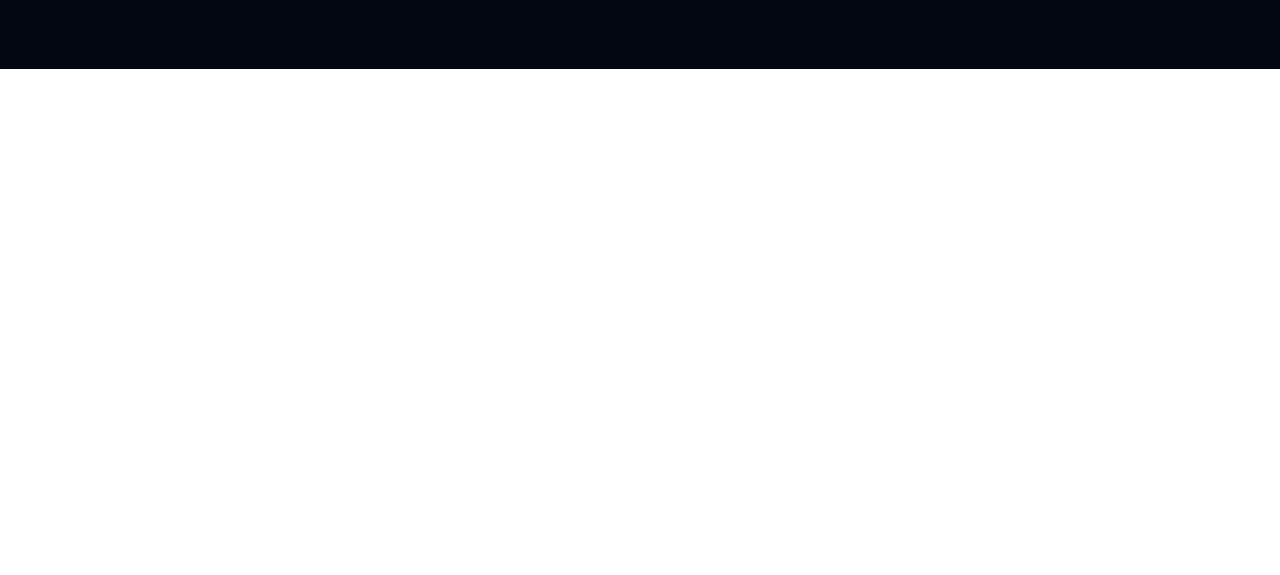
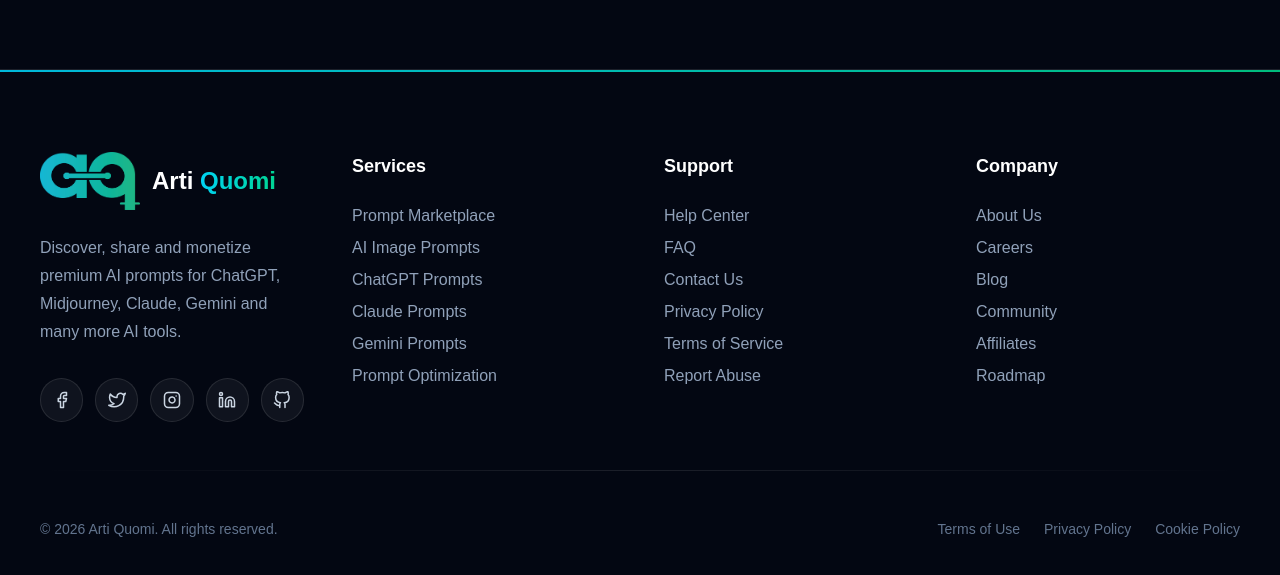
Before and after one commit to MdMonerujammanMunna/ArtiQuomi, a Next.js app: page / in a window 1280 px wide. Shown: the part 1755-2330 px from the top of the page. Before the commit the page ends 1824 px from the top, so only its background shows below. Built offline with nearby package versions, Linux system fonts and the light colour scheme.

Commit message:
add footer section design

```diff
--- a/src/app/layout.js
+++ b/src/app/layout.js
@@ -1,6 +1,7 @@
 import { Inter, Space_Grotesk } from "next/font/google";
 import "./globals.css";
 import Navbar from "@/components/NavBar/Navibar";
+import Footer from "@/components/Footer/FooterSection";
 
 const InterTO = Inter({
   variable: "--font-geist-sans",
@@ -23,10 +24,10 @@
       lang="en"
       className={`${InterTO.variable} ${Space_GroteskTO.variable} font-sans`}
     >
-      <body className="min-h-full flex flex-col">
+      <body className="min-h-full flex flex-col container mx-auto">
         <Navbar />
         <main>{children}</main>
-
+        <Footer />
       </body>
     </html>
   );
--- /dev/null
+++ b/src/components/Footer/FooterSection.jsx
@@ -0,0 +1,181 @@
+"use client";
+
+import Image from "next/image";
+import Link from "next/link";
+import {
+    FiFacebook,
+    FiTwitter,
+    FiInstagram,
+    FiLinkedin,
+    FiGithub,
+} from "react-icons/fi";
+
+const Footer = () => {
+    const services = [
+        "Prompt Marketplace",
+        "AI Image Prompts",
+        "ChatGPT Prompts",
+        "Claude Prompts",
+        "Gemini Prompts",
+        "Prompt Optimization",
+    ];
+
+    const support = [
+        "Help Center",
+        "FAQ",
+        "Contact Us",
+        "Privacy Policy",
+        "Terms of Service",
+        "Report Abuse",
+    ];
+
+    const company = [
+        "About Us",
+        "Careers",
+        "Blog",
+        "Community",
+        "Affiliates",
+        "Roadmap",
+    ];
+
+    return (
+        <footer className="relative overflow-hidden border-t border-white/10 bg-[#030712]">
+
+            <div className="h-0.5 w-full bg-linear-to-r from-cyan-500 to-emerald-500" />
+            <div className="relative mx-auto  px-10 py-20">
+
+                <div className="grid gap-12 lg:grid-cols-4">
+
+                    {/* Logo */}
+                    <div>
+                        <div className="flex items-center gap-3">
+                            <Image src="/logo.png" alt="Logo" width={100} height={100} />
+
+                            <div>
+                                <span className="text-2xl font-bold text-white">
+                                    Arti{" "}
+                                    <span className="bg-linear-to-r from-cyan-400 to-emerald-400 bg-clip-text text-transparent">
+                                        Quomi
+                                    </span>
+                                </span>
+                            </div>
+                        </div>
+
+                        <p className="mt-6  leading-7 text-slate-400">
+                            Discover, share and monetize premium AI prompts for ChatGPT,
+                            Midjourney, Claude, Gemini and many more AI tools.
+                        </p>
+
+                        <div className="mt-8 flex gap-3">
+                            {[
+                                FiFacebook,
+                                FiTwitter,
+                                FiInstagram,
+                                FiLinkedin,
+                                FiGithub,
+                            ].map((Icon, i) => (
+                                <a
+                                    key={i}
+                                    href="#"
+                                    className="flex h-11 w-11 items-center justify-center rounded-full border border-white/10 bg-white/5 text-slate-300 transition-all duration-300 hover:bg-linear-to-r from-cyan-500 to-emerald-500 hover:text-white"
+                                >
+                                    <Icon size={18} />
+                                </a>
+                            ))}
+                        </div>
+                    </div>
+
+                    {/* Services */}
+                    <div>
+                        <h3 className="mb-6 text-lg font-semibold text-white">
+                            Services
+                        </h3>
+
+                        <ul className="space-y-2">
+                            {services.map((item) => (
+                                <li key={item}>
+                                    <Link
+                                        href="#"
+                                        className="text-slate-400 transition hover:text-emerald-400"
+                                    >
+                                        {item}
+                                    </Link>
+                                </li>
+                            ))}
+                        </ul>
+                    </div>
+
+                    {/* Support */}
+                    <div>
+                        <h3 className="mb-6 text-lg font-semibold text-white">
+                            Support
+                        </h3>
+
+                        <ul className="space-y-2">
+                            {support.map((item) => (
+                                <li key={item}>
+                                    <Link
+                                        href="#"
+                                        className="text-slate-400 transition hover:text-emerald-400"
+                                    >
+                                        {item}
+                                    </Link>
+                                </li>
+                            ))}
+                        </ul>
+                    </div>
+
+                    {/* Company */}
+                    <div>
+                        <h3 className="mb-6 text-lg font-semibold text-white">
+                            Company
+                        </h3>
+
+                        <ul className="space-y-2">
+                            {company.map((item) => (
+                                <li key={item}>
+                                    <Link
+                                        href="#"
+                                        className="text-slate-400 transition hover:text-emerald-400"
+                                    >
+                                        {item}
+                                    </Link>
+                                </li>
+                            ))}
+                        </ul>
+                    </div>
+
+                </div>
+
+                {/* Divider */}
+                <div className="my-12 h-px w-full bg-linear-to-r from-transparent via-white/10 to-transparent" />
+
+                {/* Bottom */}
+                <div className="flex flex-col items-center justify-between gap-6 text-sm text-slate-500 md:flex-row">
+
+                    <p>
+                        © {new Date().getFullYear()} Arti Quomi. All rights reserved.
+                    </p>
+
+                    <div className="flex flex-wrap gap-6">
+                        <Link href="#" className="hover:text-emerald-400">
+                            Terms of Use
+                        </Link>
+
+                        <Link href="#" className="hover:text-emerald-400">
+                            Privacy Policy
+                        </Link>
+
+                        <Link href="#" className="hover:text-emerald-400">
+                            Cookie Policy
+                        </Link>
+                    </div>
+
+                </div>
+
+            </div>
+        </footer>
+    );
+};
+
+export default Footer;
--- a/src/components/NavBar/Navibar.jsx
+++ b/src/components/NavBar/Navibar.jsx
@@ -74,7 +74,7 @@
                             <Button
                                 as={NextLink}
                                 href="/get-started"
-                                className="cursor-pointer bg-linear-to-r from-cyan-500 to-emerald-500 px-6 py-2 rounded-2xl font-semibold text-black"
+                                className="cursor-pointer bg-linear-to-r from-cyan-500 to-emerald-500 px-6 py-2 rounded-full font-semibold text-black"
                             >
                                 Get Started
                             </Button>
--- a/src/components/WhyChooseUs/ChooseUs.jsx
+++ b/src/components/WhyChooseUs/ChooseUs.jsx
@@ -59,7 +59,7 @@
                 <header className="text-center max-w-3xl mx-auto mb-16">
                     <div className="flex items-center justify-center mb-5 gap-4">
                         <div className="w-3 h-1 bg-[#10B981] rounded-full animate-pulse" />
-                        <h2 className="text-xs font-semibold uppercase tracking-widest text-transparent bg-clip-text bg-gradient-to-r from-[#06B6D4] to-[#10B981]">
+                        <h2 className="text-xs font-semibold uppercase tracking-widest text-transparent bg-clip-text bg-liner-to-r from-[#06B6D4] to-[#10B981]">
                             Why Choose Arti Quomi
                         </h2>
                         <div className="w-3 h-1 bg-[#10B981] rounded-full animate-pulse" />
```
